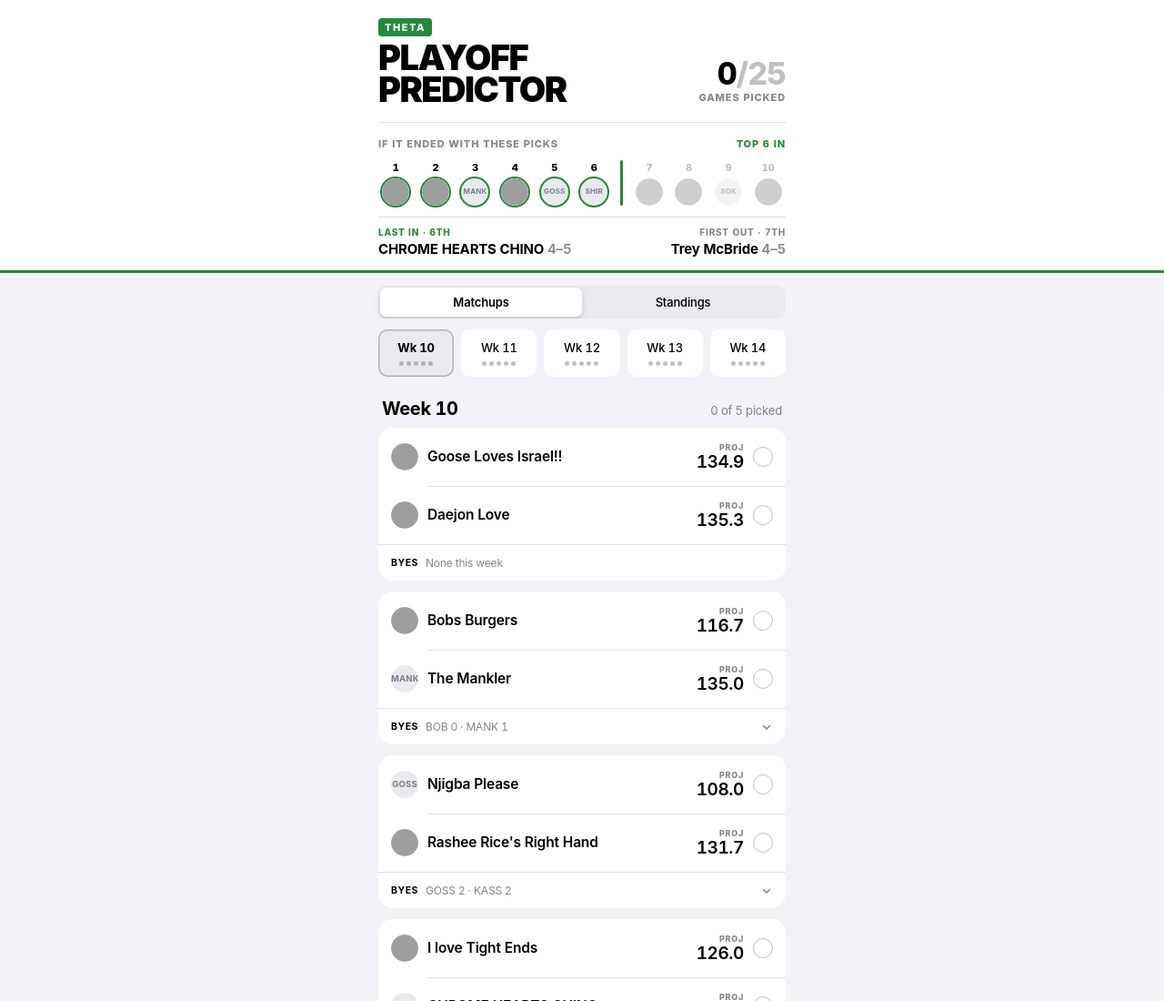
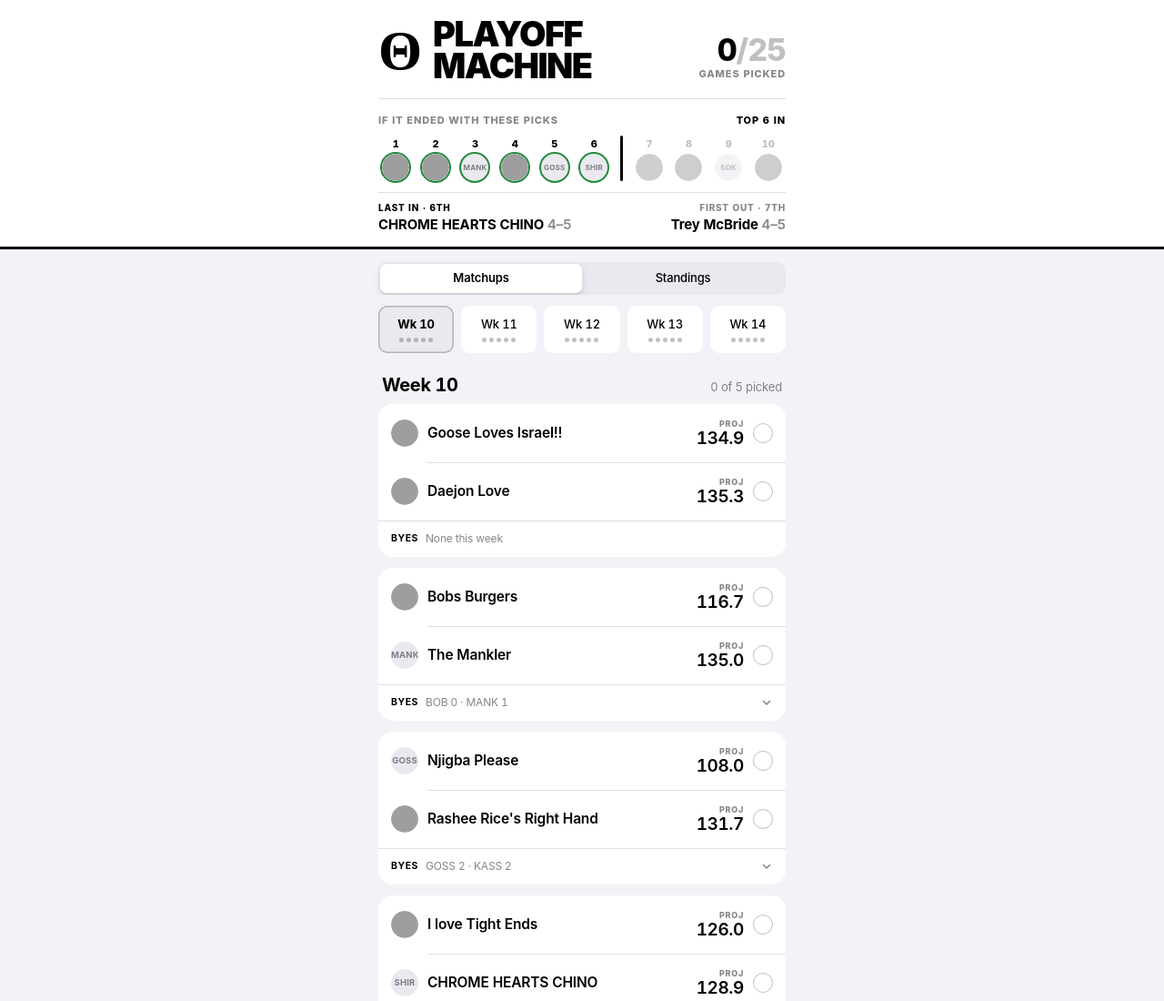
Before and after one commit to gdmotley1/theta-playoff-predictor, a plain HTML site: page index.html in a window 1280 px wide. Shown: the top 1100 px of the page at 91% size. Drawn offline with Linux system fonts and the light colour scheme; grey boxes are pictures that could not be loaded.

Commit message:
Theta Playoff Machine: serif theta mark and neutral header accent
The green THETA pill becomes a bold serif capital theta beside PLAYOFF MACHINE, and the page title changes to match. The band's bottom edge, cut bar, and labels now use the text color (white in dark mode, black in light). Green stays only on the rings around playoff teams, since green means a pick.

Co-Authored-By: Claude Opus 5.5 <noreply@anthropic.com>

```diff
--- a/index.html
+++ b/index.html
@@ -1,6 +1,6 @@
 <meta charset="utf-8">
 <meta name="viewport" content="width=device-width, initial-scale=1, viewport-fit=cover">
-<title>Theta Playoff Predictor</title>
+<title>Theta Playoff Machine</title>
 <meta name="claude:viewport-fit-sides" content="cover">
 <link rel="preconnect" href="https://fonts.googleapis.com">
 <link rel="stylesheet" href="https://fonts.googleapis.com/css2?family=Inter:wght@400;500;600;700;800;900&display=swap">
@@ -54,16 +54,19 @@ button:focus-visible, input:focus-visible + .sw { outline: 2px solid var(--blue)
 .col { max-width: 480px; margin: 0 auto; padding-left: max(16px, env(safe-area-inset-left, 0px)); padding-right: max(16px, env(safe-area-inset-right, 0px)); }
 
 /* Header: a full-width broadcast band. Title and pick counter, a divider, then the cut line: every team in
-   seed order with a green bar after the last playoff spot, and the last team in and first team out. */
-.band { background: var(--card); border-bottom: 3px solid var(--green); padding-block: 20px 14px; }
+   seed order with a bar after the last playoff spot, and the last team in and first team out. The band's accent
+   is the text color; green stays only on the rings around playoff teams, since green means a pick. */
+.band { background: var(--card); border-bottom: 3px solid var(--label); padding-block: 20px 14px; }
 .band-top { display: flex; justify-content: space-between; align-items: flex-end; gap: 12px; }
-.tag { display: inline-block; font-size: 11px; font-weight: 800; letter-spacing: .14em; color: var(--on-green); background: var(--green); padding: 3px 7px; border-radius: 4px; }
-h1 { font-size: 38px; font-weight: 900; letter-spacing: -.04em; line-height: .92; margin: 6px 0 0; text-transform: uppercase; }
+.brand { display: flex; align-items: center; gap: 12px; min-width: 0; }
+.theta { font-family: "Times New Roman", Times, "Noto Serif", serif; font-weight: 700; font-size: 62px; line-height: .78; color: var(--label); flex: none; }
+.sr { position: absolute; width: 1px; height: 1px; overflow: hidden; clip: rect(0 0 0 0); white-space: nowrap; }
+h1 { font-size: 38px; font-weight: 900; letter-spacing: -.04em; line-height: .92; margin: 0; text-transform: uppercase; }
 .count { display: flex; flex-direction: column; align-items: flex-end; gap: 2px; padding-bottom: 2px; flex: none; }
 .count .n { font-size: 34px; font-weight: 800; letter-spacing: -.03em; line-height: 1; }
 .count .n span { color: var(--label-3); }
 .caps { font-size: 11px; font-weight: 800; letter-spacing: .08em; color: var(--label-2); text-transform: uppercase; }
-.caps.g { color: var(--green); }
+.caps.g { color: var(--label); }
 .cut { margin-top: 18px; padding-top: 16px; border-top: 1px solid var(--sep); }
 .cut-h { display: flex; justify-content: space-between; align-items: baseline; gap: 8px; }
 .cut-row { display: grid; grid-template-columns: repeat(var(--nin), minmax(0, 1fr)) 12px repeat(var(--nout), minmax(0, 1fr)); column-gap: 5px; align-items: end; margin-top: 10px; }
@@ -73,7 +76,7 @@ h1 { font-size: 38px; font-weight: 900; letter-spacing: -.04em; line-height: .92
 .seat.in .mono { outline: 2px solid var(--green); outline-offset: 0; }
 .seat.out .sd { color: var(--label-3); }
 .seat.out .mono { opacity: .5; }
-.cutbar { width: 3px; height: 50px; border-radius: 2px; background: var(--green); justify-self: center; }
+.cutbar { width: 3px; height: 50px; border-radius: 2px; background: var(--label); justify-self: center; }
 .cut-f { display: grid; grid-template-columns: repeat(2, minmax(0, 1fr)); gap: 12px; margin-top: 12px; padding-top: 10px; border-top: .5px solid var(--sep); }
 .cut-f > div { min-width: 0; }
 .cut-f > div + div { text-align: right; }
@@ -179,7 +182,7 @@ footer p { font-size: 12px; color: var(--label-3); margin: 0; line-height: 1.45;
 <header>
 <div class="band"><div class="col">
   <div class="band-top">
-    <div><span class="tag">THETA</span><h1>Playoff<br>Predictor</h1></div>
+    <div class="brand"><span class="theta" aria-hidden="true">&Theta;</span><h1><span class="sr">Theta </span>Playoff<br>Machine</h1></div>
     <div class="count" aria-live="polite"><span class="n" id="pk-n"></span><span class="caps">Games picked</span></div>
   </div>
   <section class="cut" aria-label="Playoff field with these picks">
```
